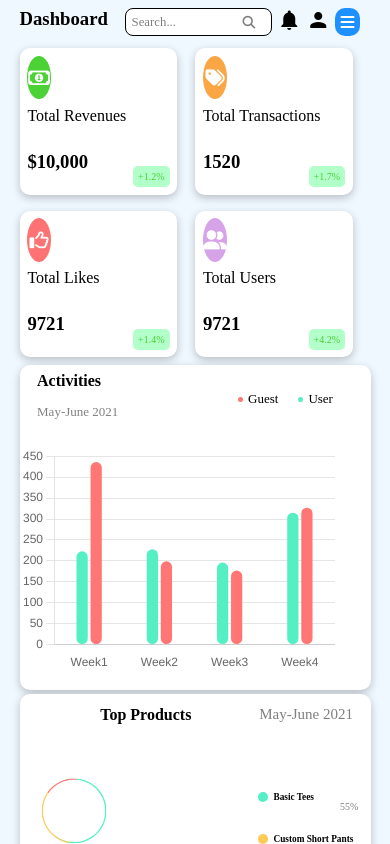
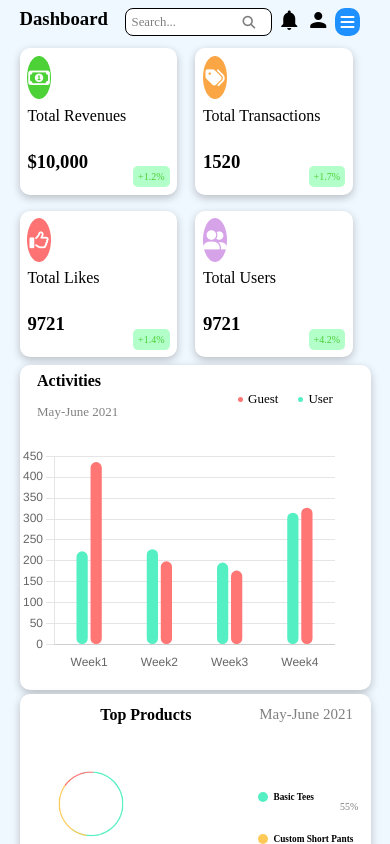
Before and after one commit to Charanreddy864/OpenInDash, a React app: page / in a window 390 px wide. Both pictures are taken after a click on the element "Sign In". Shown: the top 844 px of the page. Built offline with nearby package versions, Linux system fonts and the light colour scheme; some packages are replaced by stand-ins of ours.

Commit message:
Update styles.css

```diff
--- a/public/styles.css
+++ b/public/styles.css
@@ -902,9 +902,10 @@ body{
     .piechart{
         position: absolute;
         height:80%;
-        bottom:0%;
+        bottom:3%;
+        left:5%;
         cutout:60;
-
+    }
     .piecont{
         position:relative;
     }
```
